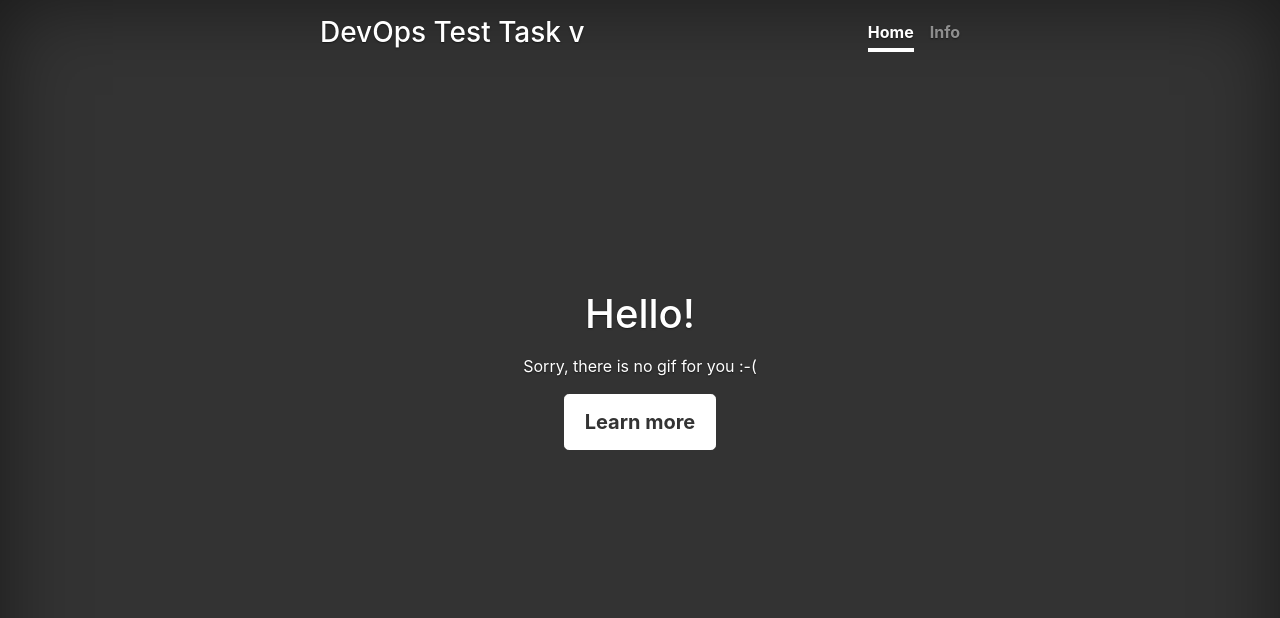
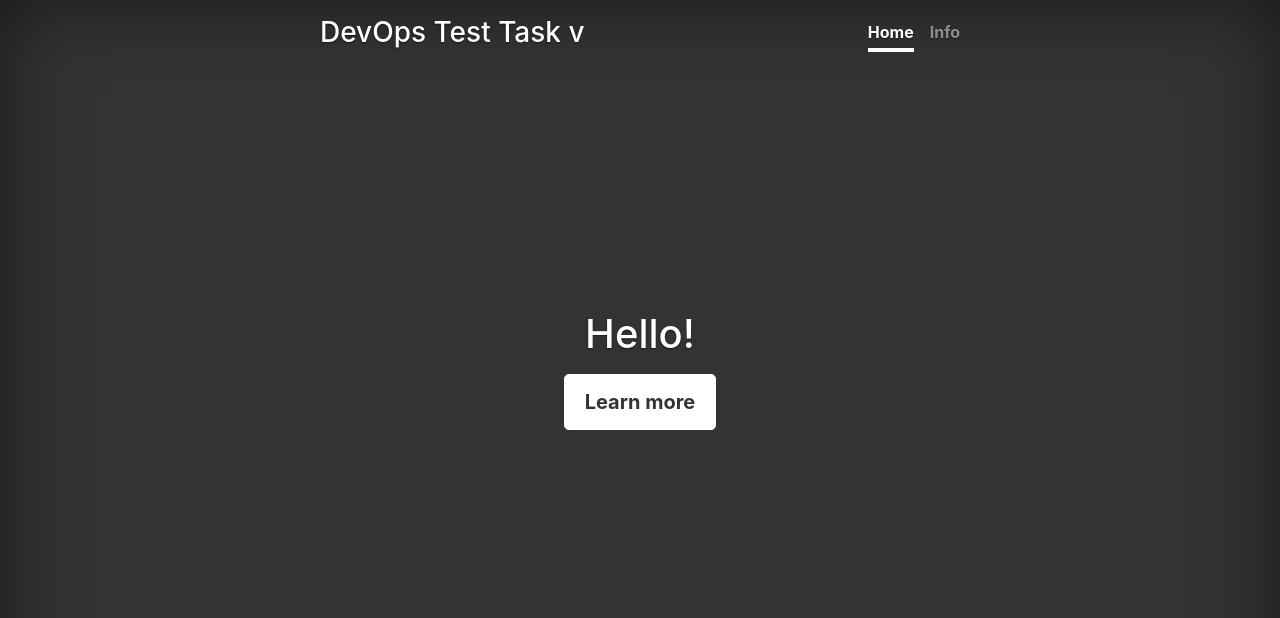
Before and after one commit to soar/devops-test, a Flask app: template templates/page.html in a window 1280 px wide. Shown: the top 618 px of the page. Run offline with Flask 2, Linux system fonts and the light colour scheme; the template is opened without the code that fills it, so the values that code supplies are empty; some libraries are stand-ins or nearby versions.

Commit message:
Drop Giphy support

```diff
--- a/app.py
+++ b/app.py
@@ -5,9 +5,6 @@
 from flask import Flask, jsonify, render_template, request
 from flask_migrate import Migrate
 from flask_sqlalchemy import SQLAlchemy
-
-import giphy_client
-import giphy_client.rest
 
 
 APP_DEBUG = bool(int(os.getenv('APP_DEBUG', 0)))
@@ -18,8 +15,6 @@
 USER_URL = os.getenv('USER_URL', '#')
 
 DATABASE_URL = os.getenv('DATABASE_URL', '')
-
-GIPHY_API_KEY = os.getenv('GIPHY_API_KEY')
 
 app = Flask(__name__)
 app.config.update({
@@ -71,14 +66,6 @@
             logger.exception(f"Query to DB failed: {ex}")
             data['message'] = "Query to DB failed"
 
-    if GIPHY_API_KEY:
-        try:
-            giphy = giphy_client.DefaultApi()
-            gif: giphy_client.RandomGif = giphy.gifs_random_get(GIPHY_API_KEY).data
-            data['gif_url'] = gif.image_url
-        except giphy_client.rest.ApiException as ex:
-            logger.exception(f"Can't get gif image: {ex}")
-
     return render_template('page.html', **data)
 
 
--- a/requirements.txt
+++ b/requirements.txt
@@ -1,7 +1,6 @@
 flask >= 1.0, < 1.1
 flask_migrate >= 2.3, < 2.4
 flask_sqlalchemy >= 2.3, < 2.4
-giphy_client >= 1.0, < 1.1
 psycopg2-binary >= 2.7, < 2.8
 
 gunicorn
--- a/static/cover.css
+++ b/static/cover.css
@@ -116,6 +116,6 @@
 }
 
 pre {
-  overflow: visible;
+  overflow: hidden;
   font-size: small;
 }
--- a/templates/page.html
+++ b/templates/page.html
@@ -33,13 +33,6 @@
             <pre><code>{{ db_version}}</code></pre>
           {% endif %}
         </p>
-        <p>
-          {% if gif_url %}
-            <img alt="Giphy Gif" src="{{ gif_url }}" class="img-thumbnail" />
-          {% else %}
-            Sorry, there is no gif for you :-(
-          {% endif %}
-        </p>
         <p class="lead">
           <a href="http://pages.soar.name/devops-test/" class="btn btn-lg btn-secondary">Learn more</a>
         </p>
```
Also changed, not shown: static/preview.png (added).
